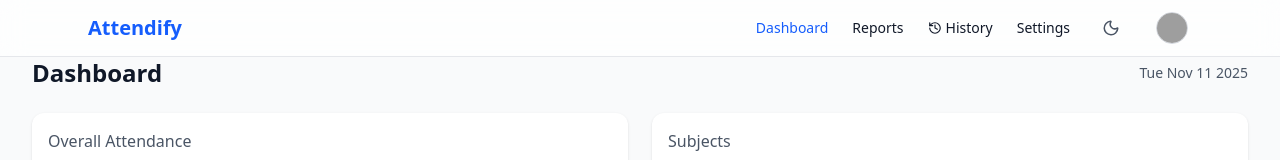
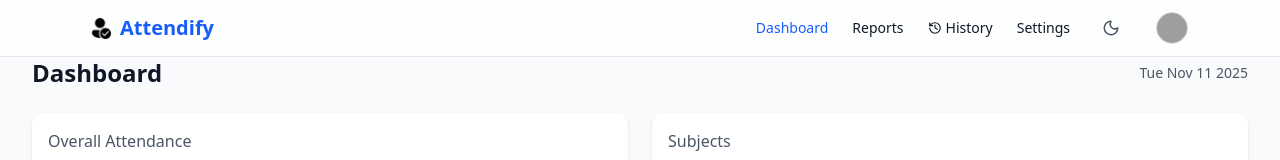
Before and after one commit to rishaaanp/attendify, a React (Vite) app: page / in a window 1280 px wide. Shown: the top 160 px of the page. Built offline with nearby package versions, Linux system fonts and the light colour scheme; grey boxes are pictures that could not be loaded.

Commit message:
Added custom attendance logo and favicon branding for Attendify

```diff
--- a/index.html
+++ b/index.html
@@ -2,7 +2,10 @@
 <html lang="en">
   <head>
     <meta charset="UTF-8" />
-    <link rel="icon" type="image/svg+xml" href="/vite.svg" />
+    <link rel="icon" type="image/png" href="/logo.png" />
+    <title>Attendify — Smart Attendance Tracker</title>
+    <meta name="theme-color" content="#2563EB" />
+
     <meta name="viewport" content="width=device-width, initial-scale=1.0" />
     <title>attendify</title>
   </head>
--- a/src/components/Navbar.jsx
+++ b/src/components/Navbar.jsx
@@ -42,11 +42,17 @@ const Navbar = () => {
       <div className="max-w-6xl mx-auto px-4 sm:px-6 flex items-center justify-between h-14">
         {/* Logo */}
         <Link
-          to="/"
-          className="text-xl font-semibold text-blue-600 dark:text-blue-400 hover:opacity-80 transition"
+            to="/"
+            className="flex items-center gap-2 text-xl font-semibold text-blue-600 dark:text-blue-400 hover:opacity-80 transition"
         >
-          Attendify
-        </Link>
+        <img
+            src="/logo.png"
+            alt="Attendify logo"
+            className="w-6 h-6 object-contain"
+        />
+  Attendify
+</Link>
+
 
         {/* Desktop Links */}
         <div className="hidden sm:flex items-center gap-6 text-sm">
```
Also changed, not shown: public/logo.png (added).
